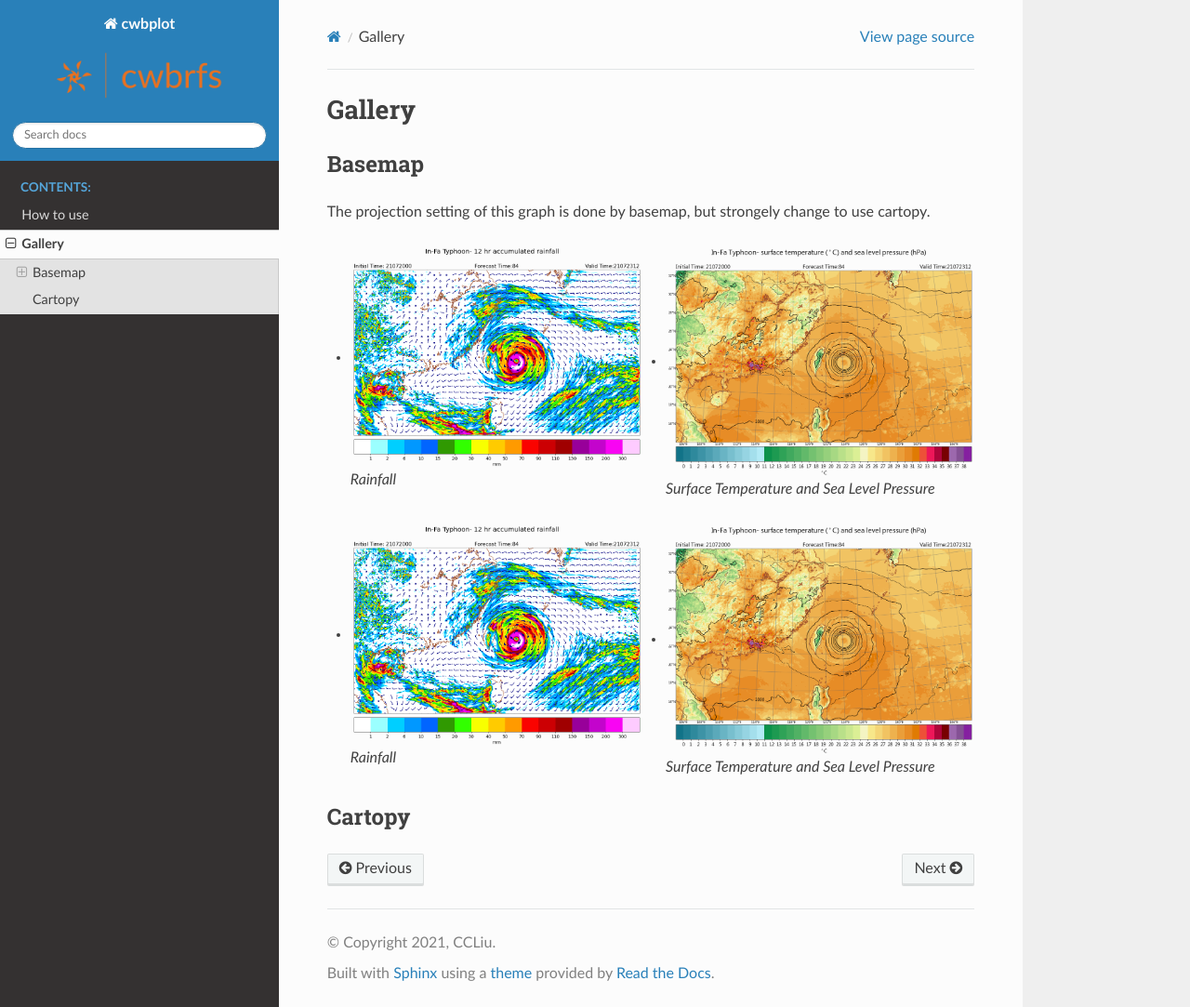
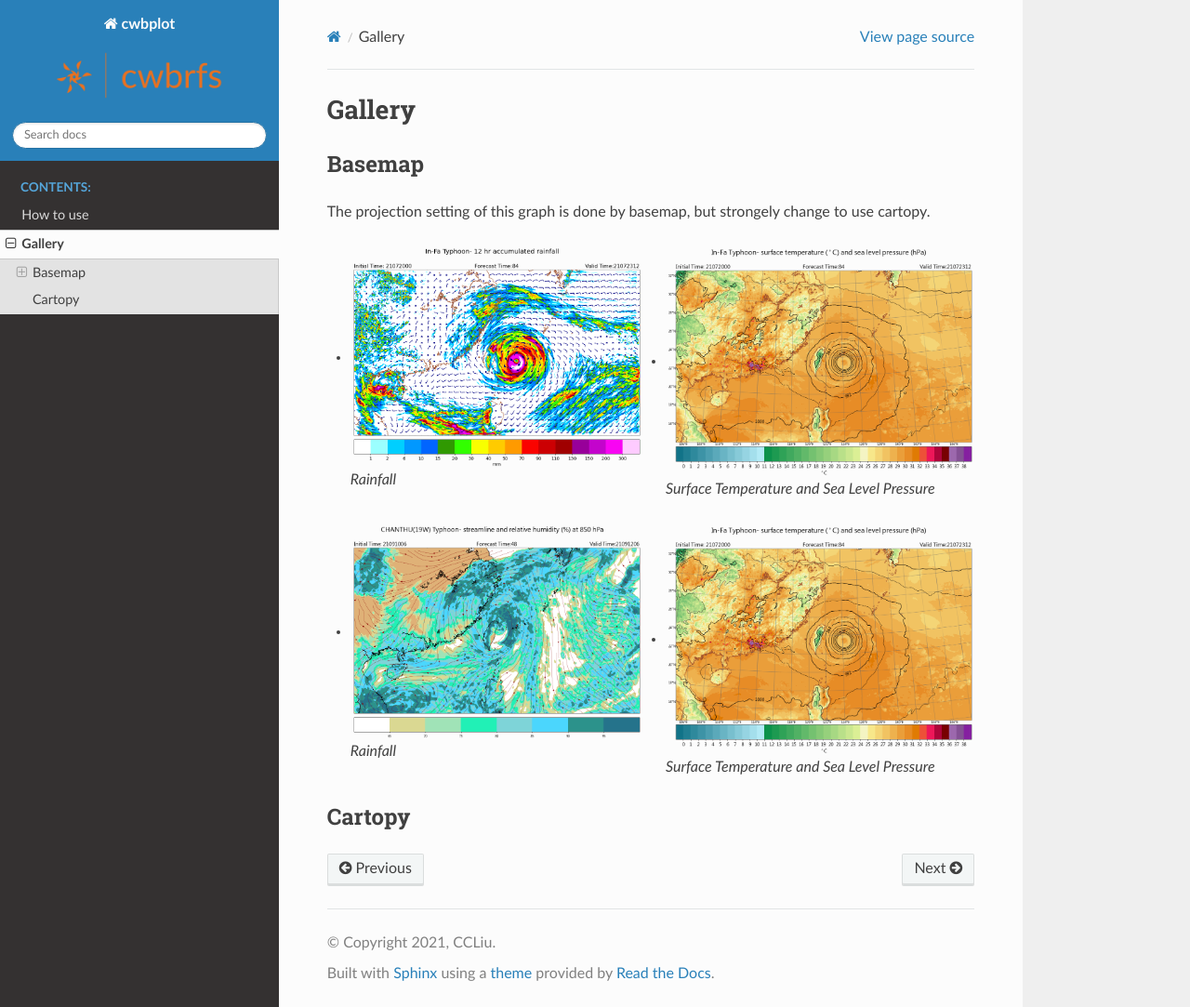
Before and after one commit to Liu-CWB/cwbplot, a Sphinx documentation site: the page built from docs/source/gallery_cwb.rst, in a window 1280 px wide and 1083 px high. Shown: the whole window at 93% size. Built offline with Sphinx 7.4.7 and the Read the Docs theme 2.0.0, drawn with Linux system fonts in a browser that asks for light colours.

Commit message:
Update gallery_cwb.rst

```diff
--- a/docs/source/gallery_cwb.rst
+++ b/docs/source/gallery_cwb.rst
@@ -24,9 +24,9 @@
 .. hlist::
     :columns: 2
 
-    - .. figure:: image/_gallery/12acc_rainfall_basemap.png
+    - .. figure:: image/_gallery/rh_streamline_basemap.png
         :width: 600
-        :target: https://cwbplot.readthedocs.io/en/latest/example/12accrain_basemap.html
+        :target: https://cwbplot.readthedocs.io/en/latest/example/rh_streamline_basemap.html
 
         Rainfall
 
```
